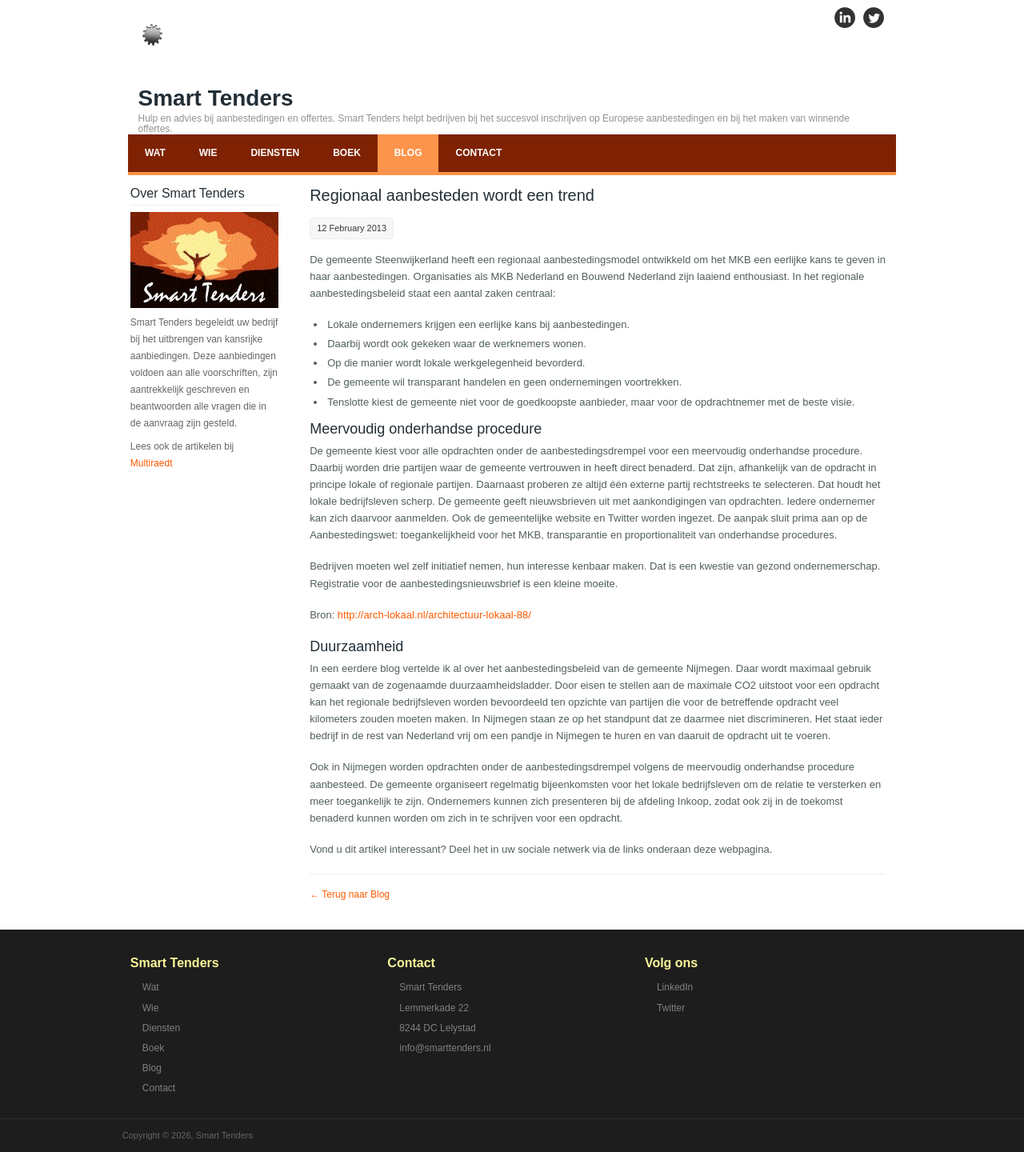
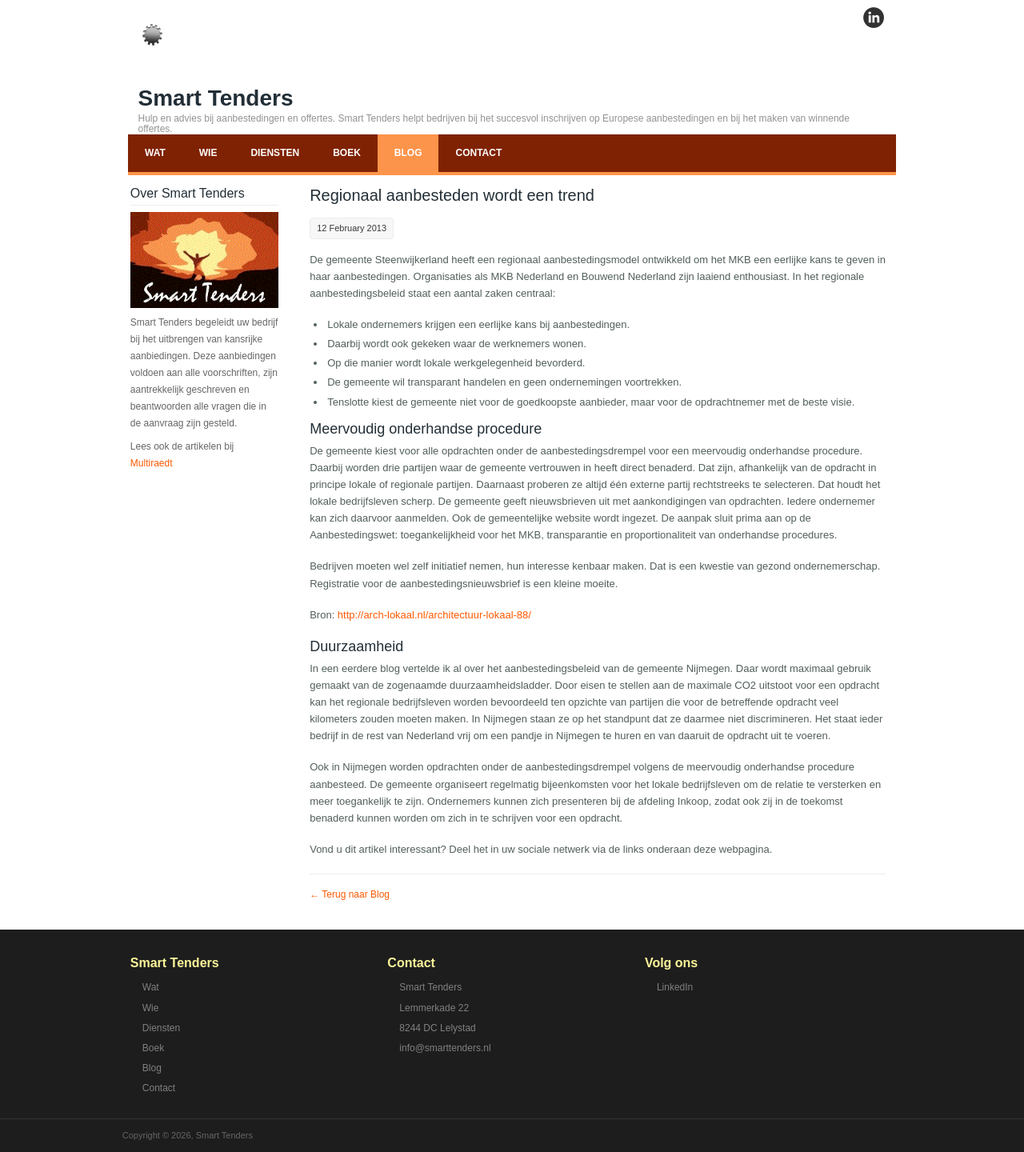
Before and after one commit to jessehouwing/smarttenders.nl, a Jekyll site: the page built from _posts/2013-02-12-regionaal-aanbesteden-wordt-een-trend.md, in a window 1280 px wide. Shown: the whole page at 80% size. Built offline with Jekyll 4.4.1, drawn with Linux system fonts in a browser that asks for light colours.

Commit message:
chore: remove all Twitter/X mentions and assets
Agent-Logs-Url: https://github.com/jessehouwing/smarttenders.nl/sessions/891e8512-d309-4db7-bff7-9d2b501f23a3

Co-authored-by: jessehouwing <4173387+jessehouwing@users.noreply.github.com>

```diff
--- a/_layouts/default.html
+++ b/_layouts/default.html
@@ -18,7 +18,6 @@
       <div class="social-icons">
         <ul>
           <li><a href="https://www.linkedin.com/in/roelfhouwing" target="_blank" rel="me noopener" aria-label="LinkedIn"><img src="{{ '/assets/images/linkedin.png' | relative_url }}" alt="LinkedIn" width="32" height="32"></a></li>
-          <li><a href="https://www.twitter.com/Smart_Tenders" target="_blank" rel="me noopener" aria-label="Twitter"><img src="{{ '/assets/images/twitter.png' | relative_url }}" alt="Twitter" width="32" height="32"></a></li>
         </ul>
       </div>
       <div id="logo">
@@ -84,7 +83,6 @@
         <h2>Volg ons</h2>
         <ul>
           <li><a href="https://www.linkedin.com/in/roelfhouwing" target="_blank" rel="noopener">LinkedIn</a></li>
-          <li><a href="https://www.twitter.com/Smart_Tenders" target="_blank" rel="noopener">Twitter</a></li>
         </ul>
       </div>
 
--- a/_posts/2013-02-12-regionaal-aanbesteden-wordt-een-trend.md
+++ b/_posts/2013-02-12-regionaal-aanbesteden-wordt-een-trend.md
@@ -17,7 +17,7 @@ De gemeente Steenwijkerland heeft een regionaal aanbestedingsmodel ontwikkeld om
 
 ### Meervoudig onderhandse procedure
 
-De gemeente kiest voor alle opdrachten onder de aanbestedingsdrempel voor een meervoudig onderhandse procedure. Daarbij worden drie partijen waar de gemeente vertrouwen in heeft direct benaderd. Dat zijn, afhankelijk van de opdracht in principe lokale of regionale partijen. Daarnaast proberen ze altijd één externe partij rechtstreeks te selecteren. Dat houdt het lokale bedrijfsleven scherp. De gemeente geeft nieuwsbrieven uit met aankondigingen van opdrachten. Iedere ondernemer kan zich daarvoor aanmelden. Ook de gemeentelijke website en Twitter worden ingezet. De aanpak sluit prima aan op de Aanbestedingswet: toegankelijkheid voor het MKB, transparantie en proportionaliteit van onderhandse procedures.
+De gemeente kiest voor alle opdrachten onder de aanbestedingsdrempel voor een meervoudig onderhandse procedure. Daarbij worden drie partijen waar de gemeente vertrouwen in heeft direct benaderd. Dat zijn, afhankelijk van de opdracht in principe lokale of regionale partijen. Daarnaast proberen ze altijd één externe partij rechtstreeks te selecteren. Dat houdt het lokale bedrijfsleven scherp. De gemeente geeft nieuwsbrieven uit met aankondigingen van opdrachten. Iedere ondernemer kan zich daarvoor aanmelden. Ook de gemeentelijke website wordt ingezet. De aanpak sluit prima aan op de Aanbestedingswet: toegankelijkheid voor het MKB, transparantie en proportionaliteit van onderhandse procedures.
 
 Bedrijven moeten wel zelf initiatief nemen, hun interesse kenbaar maken. Dat is een kwestie van gezond ondernemerschap. Registratie voor de aanbestedingsnieuwsbrief is een kleine moeite.
 
```
Also changed, not shown: _posts/2015-11-26-loconomie-beschrijft-hoe-lokale-bedrijven-aanbestedingen-kunnen-winnen.md (+1 -1 lines), _posts/2016-05-27-heb-je-recht-op-een-uitnodiging-bij-een-onderhandse-aanbesteding.md (+1 -1 lines), assets/images/twitter.png (deleted).
